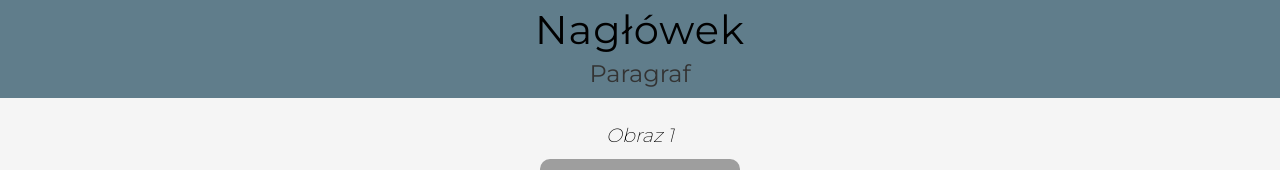
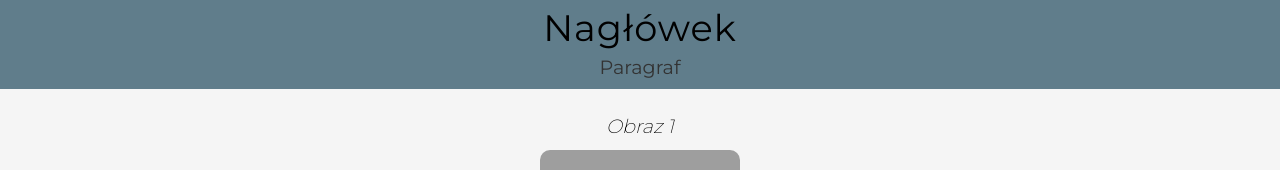
Before and after one commit to Bartroz/WSB_centered_picture_project, a website built with webpack: page index.html in a window 1280 px wide. Shown: the top 170 px of the page. Built offline with nearby package versions, Linux system fonts and the light colour scheme; grey boxes are pictures that could not be loaded.

Commit message:
Added few media queries to make websiste more responsive

```diff
--- a/src/css/style.scss
+++ b/src/css/style.scss
@@ -1,6 +1,5 @@
 @use './fonts' as *;
 @use './colors' as *;
-
 
 * {
 	box-sizing: border-box;
@@ -27,7 +26,7 @@ body {
 	&__text {
 		&__h1 {
 			&--fontSize {
-				font-size: 2.5rem;
+				font-size: 2rem;
 				font-weight: $font400;
 				letter-spacing: 1px;
 				margin: 5px 0;
@@ -36,7 +35,7 @@ body {
 
 		&__p {
 			&--fontSize {
-				font-size: 1.5rem;
+				font-size: 1rem;
 				color: $colorThird;
 				padding-bottom: 5px;
 			}
@@ -87,12 +86,12 @@ body {
 	border-top: 2px solid $colorFourth;
 	background-color: $colorSixth;
 	color: $colorFirst;
+	font-size: 1rem;
 
 	&__paragraph {
 		&--fontSize {
-			font-size: 1.1rem;
+			font-weight: $font300;
 			margin-bottom: 5px;
-			font-weight: $font300;
 		}
 		&__author {
 			&--style {
@@ -122,3 +121,23 @@ body {
 		}
 	}
 }
+
+@media only screen and (min-width: 768px) {
+	.header {
+		&__text {
+			&__h1 {
+				&--fontSize {
+					font-size: 2.3rem;
+				}
+			}
+			&__p {
+				&--fontSize {
+					font-size: 1.2rem;
+				}
+			}
+		}
+	}
+	.footer {
+		font-size: 1.1rem;
+	}
+}
```
